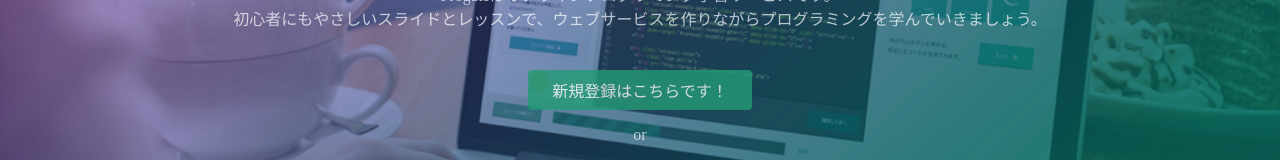
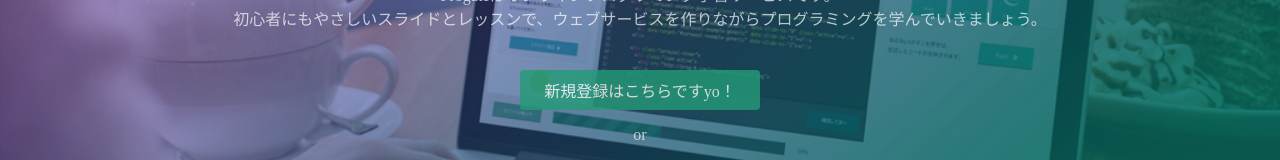
Before and after one commit to tsujibee/tsujibee.github.io, a plain HTML site: page index.html in a window 1280 px wide. Shown: the part 362-522 px from the top of the page. Drawn offline with Linux system fonts and the light colour scheme.

Commit message:
mod index.html

```diff
--- a/index.html
+++ b/index.html
@@ -26,7 +26,7 @@
       <h1>LEARN TO CODE.<br>LEARN TO BE CREATIVE.</h1>
       <p>Progateはオンラインプログラミング学習サービスです。<br>初心者にもやさしいスライドとレッスンで、ウェブサービスを作りながらプログラミングを学んでいきましょう。</p>
       <div class="btn-wrapper">
-        <a href="#" class="btn signup">新規登録はこちらです！</a>
+        <a href="#" class="btn signup">新規登録はこちらですyo！</a>
         <p>or</p>
         <a href="#" class="btn facebook"><span class="fa fa-facebook"></span>Facebookで登録</a>
         <a href="#" class="btn twitter"><span class="fa fa-twitter"></span>Twitterで登録</a>
```
